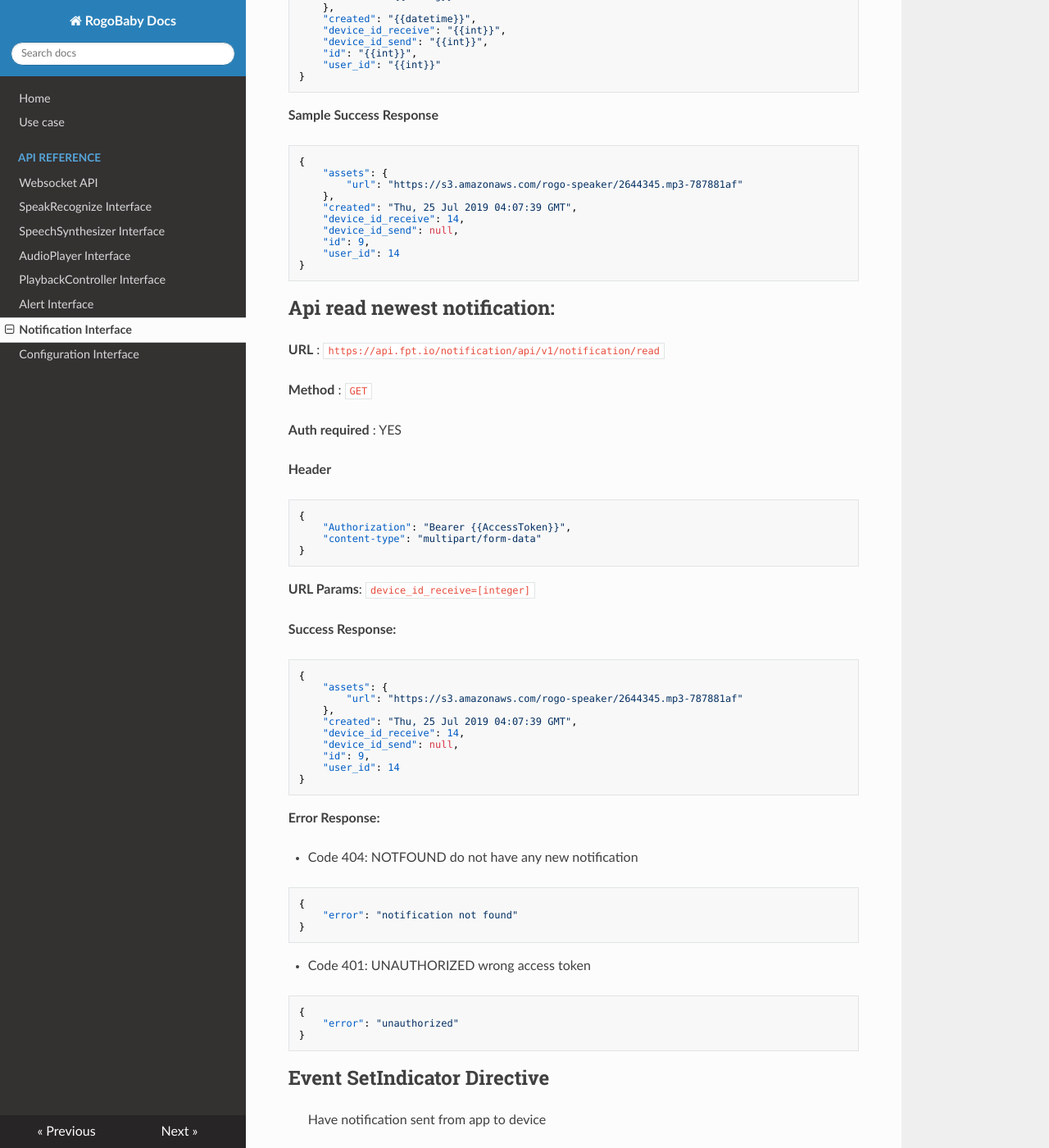
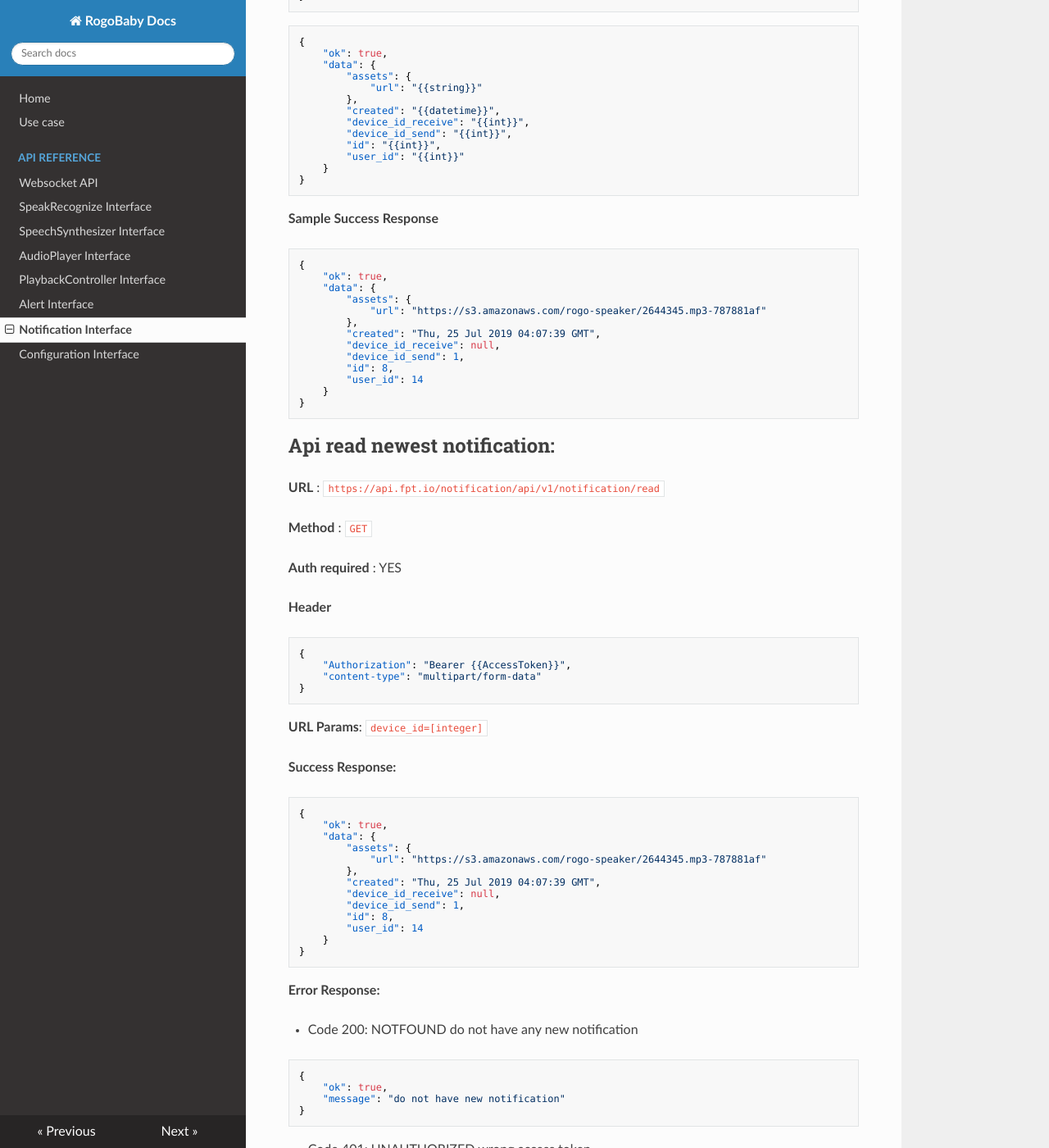
Before and after one commit to mrekoj/rogobaby-docs, an MkDocs documentation site: the page built from docs/API Reference/Notification Interface.md, in a window 1280 px wide and 1400 px high, scrolled down 1772 px. Shown: the whole window at 82% size. Built offline with MkDocs 1.6.1, drawn with Linux system fonts in a browser that asks for light colours; nearby versions of some CDN libraries; some of the changed text lies outside the part shown.

Commit message:
update notification interface

````diff
--- a/docs/API Reference/Notification Interface.md
+++ b/docs/API Reference/Notification Interface.md
@@ -28,28 +28,34 @@ Send notification from device to all app which this device belongs to.
 **Success Response**
 ```json
 {
-    "assets": {
-        "url": "{{string}}"
-    },
-    "created": "{{datetime}}",
-    "device_id_receive": "{{int}}",
-    "device_id_send": "{{int}}",
-    "id": "{{int}}",
-    "user_id": "{{int}}"
+    "ok": true,
+    "data": {
+        "assets": {
+            "url": "{{string}}"
+        },
+        "created": "{{datetime}}",
+        "device_id_receive": "{{int}}",
+        "device_id_send": "{{int}}",
+        "id": "{{int}}",
+        "user_id": "{{int}}"
+    }
 }
 ```
 
 **Sample Success Response**
 ```json
 {
-    "assets": {
-        "url": "https://s3.amazonaws.com/rogo-speaker/2644345.mp3-787881af"
-    },
-    "created": "Thu, 25 Jul 2019 04:07:39 GMT",
-    "device_id_receive": null,
-    "device_id_send": 1,
-    "id": 8,
-    "user_id": 14
+    "ok": true,
+    "data": {
+        "assets": {
+            "url": "https://s3.amazonaws.com/rogo-speaker/2644345.mp3-787881af"
+        },
+        "created": "Thu, 25 Jul 2019 04:07:39 GMT",
+        "device_id_receive": null,
+        "device_id_send": 1,
+        "id": 8,
+        "user_id": 14
+    }
 }
 ```
 
@@ -83,28 +89,34 @@ Send notification from app to the device.
 ```
 ```json
 {
-    "assets": {
-        "url": "{{string}}"
-    },
-    "created": "{{datetime}}",
-    "device_id_receive": "{{int}}",
-    "device_id_send": "{{int}}",
-    "id": "{{int}}",
-    "user_id": "{{int}}"
+    "ok": true,
+    "data": {
+        "assets": {
+            "url": "{{string}}"
+        },
+        "created": "{{datetime}}",
+        "device_id_receive": "{{int}}",
+        "device_id_send": "{{int}}",
+        "id": "{{int}}",
+        "user_id": "{{int}}"
+    }
 }
 ```
 
 **Sample Success Response**
 ```json
 {
-    "assets": {
-        "url": "https://s3.amazonaws.com/rogo-speaker/2644345.mp3-787881af"
-    },
-    "created": "Thu, 25 Jul 2019 04:07:39 GMT",
-    "device_id_receive": 14,
-    "device_id_send": null,
-    "id": 9,
-    "user_id": 14
+    "ok": true,
+    "data": {
+        "assets": {
+            "url": "https://s3.amazonaws.com/rogo-speaker/2644345.mp3-787881af"
+        },
+        "created": "Thu, 25 Jul 2019 04:07:39 GMT",
+        "device_id_receive": null,
+        "device_id_send": 1,
+        "id": 8,
+        "user_id": 14
+    }
 }
 ```
 ## Api read newest notification:
@@ -122,27 +134,31 @@ Send notification from app to the device.
     "content-type": "multipart/form-data"
 }
 ```
-**URL Params**: `device_id_receive=[integer]`
+**URL Params**: `device_id=[integer]`
 
 **Success Response:**
 ```json
 {
-    "assets": {
-        "url": "https://s3.amazonaws.com/rogo-speaker/2644345.mp3-787881af"
-    },
-    "created": "Thu, 25 Jul 2019 04:07:39 GMT",
-    "device_id_receive": 14,
-    "device_id_send": null,
-    "id": 9,
-    "user_id": 14
+    "ok": true,
+    "data": {
+        "assets": {
+            "url": "https://s3.amazonaws.com/rogo-speaker/2644345.mp3-787881af"
+        },
+        "created": "Thu, 25 Jul 2019 04:07:39 GMT",
+        "device_id_receive": null,
+        "device_id_send": 1,
+        "id": 8,
+        "user_id": 14
+    }
 }
 ```
 **Error Response:**
 
-- Code 404: NOTFOUND do not have any new notification
+- Code 200: NOTFOUND do not have any new notification
 ```json
 {
-    "error": "notification not found"
+    "ok": true,
+    "message": "do not have new notification"
 }
 ```
 - Code 401: UNAUTHORIZED wrong access token
````
